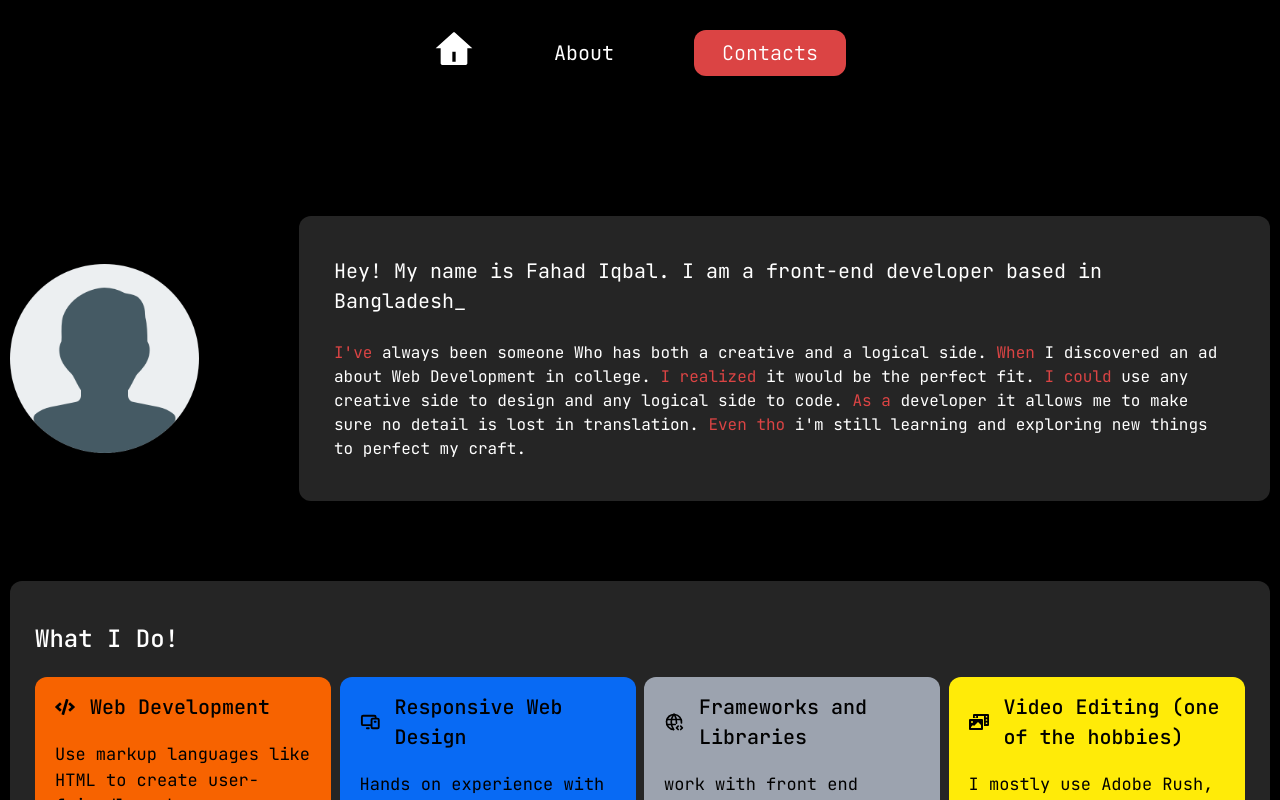
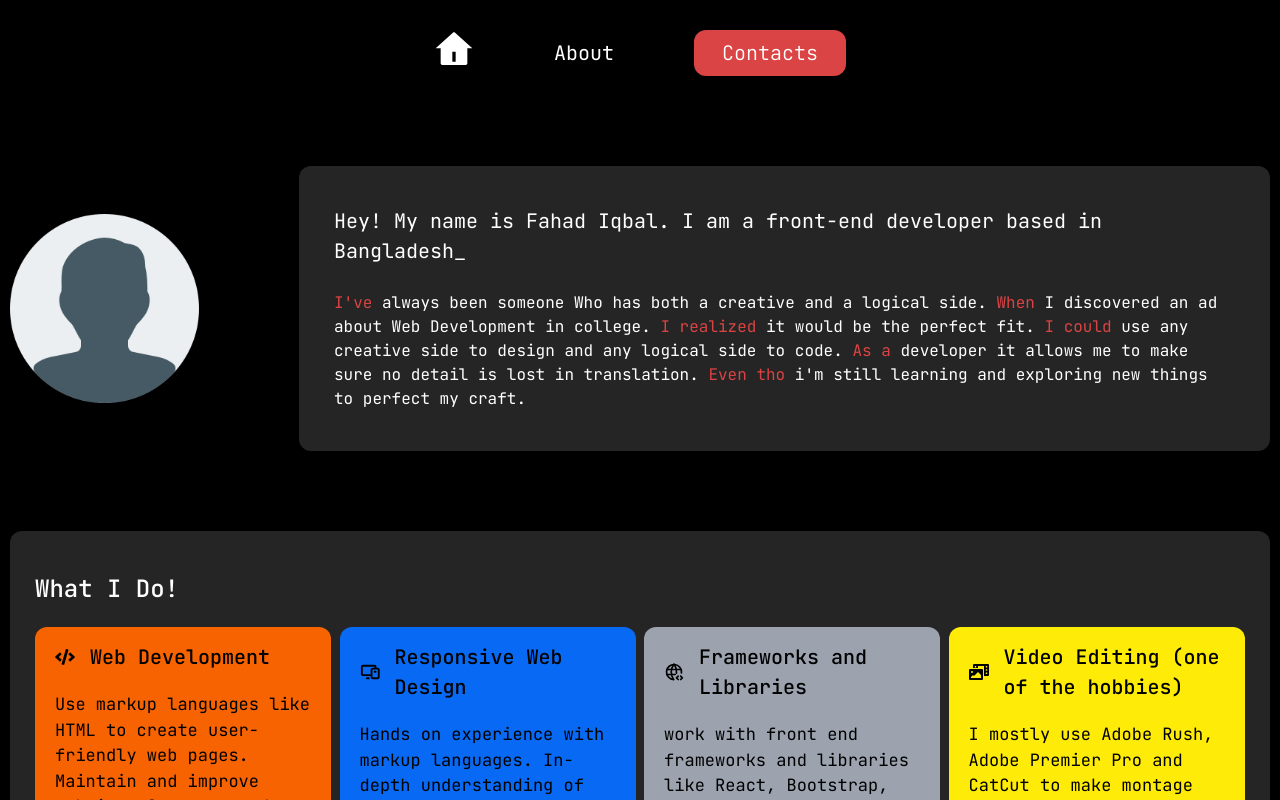
Before and after one commit to fahadiqbal-01/PersonalWEb, a React (Vite) app: page /About in a window 1280 px wide. Shown: the top 800 px of the page. Built offline with nearby package versions, Linux system fonts and the light colour scheme.

Commit message:
margin adjusted

```diff
--- a/src/Components/AboutProfile.jsx
+++ b/src/Components/AboutProfile.jsx
@@ -5,7 +5,7 @@ import profile_img from "../assets/images/profile.jpg";
 
 const AboutProfile = () => {
   return (
-    <div className=" selection:text-orange py-[50px] sm:py-[10px] mt-[110px] sm:mt-0 xl:mt-0 ">
+    <div className=" selection:text-orange py-[50px] sm:py-[10px] ">
         <Flex className=" flex-col xl:flex-row justify-between items-center gap-[100px] mt-[50px] ">
           <Images src={profile_img} alt="profile_icon" className=" w-[15%] " />
           <div className=" bg-[#252525] px-[35px] py-[40px] rounded-xl ">
--- a/src/Pages/About.jsx
+++ b/src/Pages/About.jsx
@@ -8,7 +8,7 @@ import "../Components/AllCss.css"
 
 const About = () => {
   return (
-    <section className=" pb-[70px] mt-[50px]" id="about">
+    <section className=" pb-[70px]" id="about">
       <Container className=" scroll-smooth ">
         <AboutProfile />
         <WhatIDO />
```
